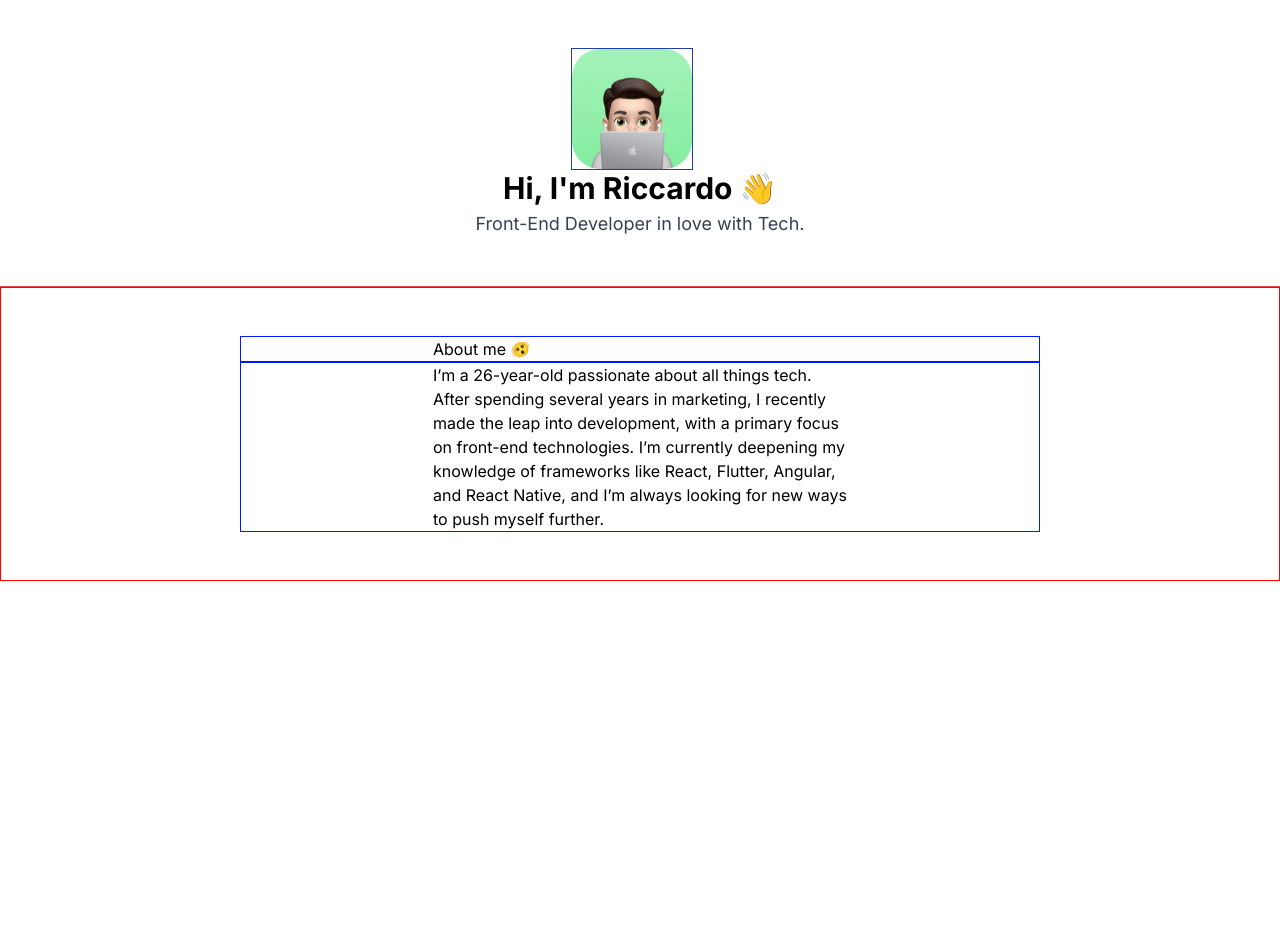
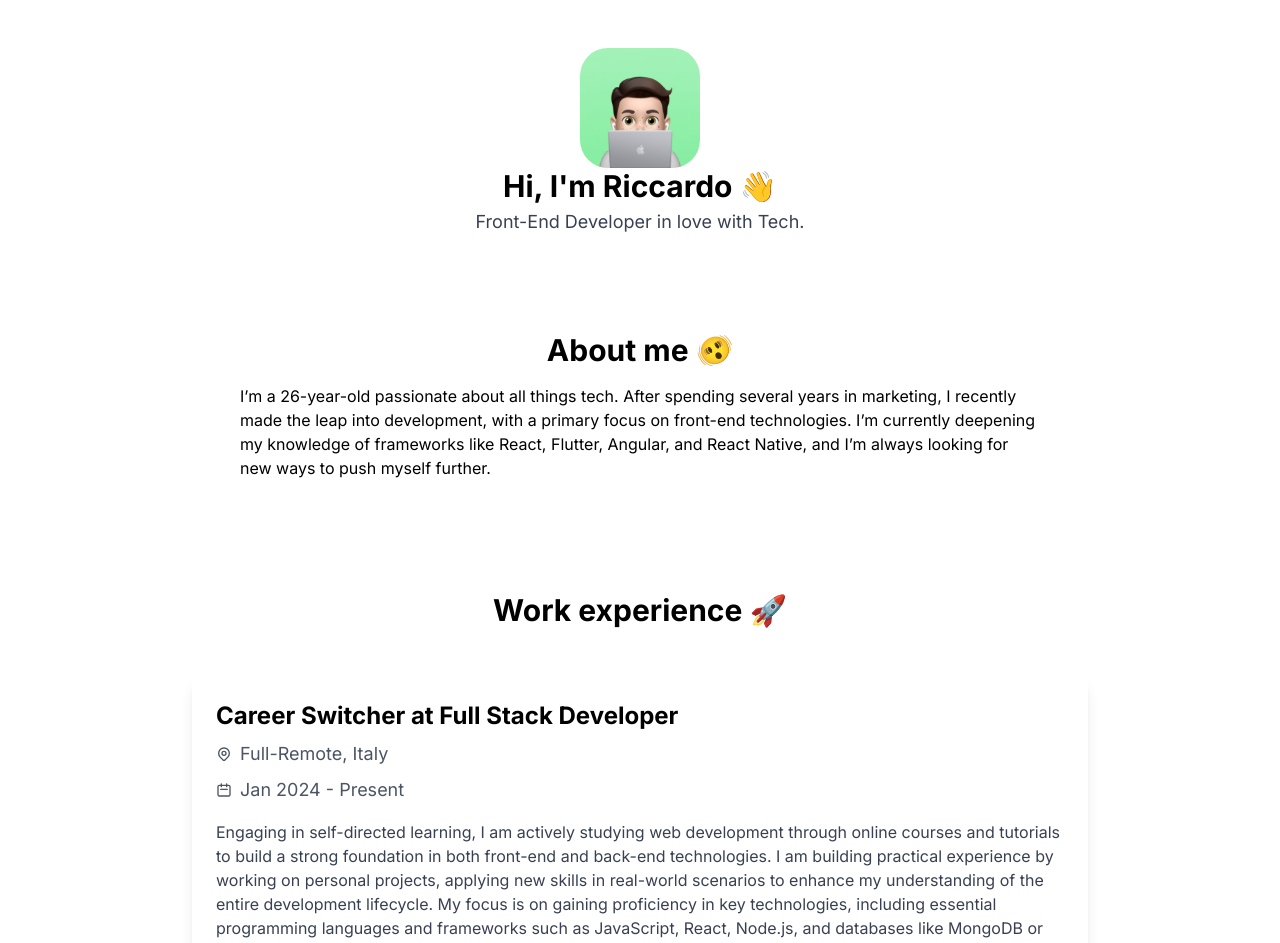
Before and after one commit to ricciviero/my-react-website, a React (Create React App) app: page / in a window 1280 px wide. Shown: the top 943 px of the page. Before the commit the page ends 800 px from the top, so only its background shows below. Built offline with nearby package versions, Linux system fonts and the light colour scheme.

Commit message:
work experience section done

```diff
--- a/src/back-end/riccardo.js
+++ b/src/back-end/riccardo.js
@@ -54,7 +54,66 @@ export const riccardo = [
             'ionic': false,
             'vue': false,
             'svelte': false,
-        }
+        },
 
     }
-]
+];
+
+
+
+export const workExperience = [
+
+    {
+        "company": "Full Stack Developer",
+        "role": "Career Switcher",
+        "city": "Full-Remote",
+        "country": "Italy",
+        "startDate": "Jan 2024",
+        "endDate": "Present",
+        "description": "Engaging in self-directed learning, I am actively studying web development through online courses and tutorials to build a strong foundation in both front-end and back-end technologies. I am building practical experience by working on personal projects, applying new skills in real-world scenarios to enhance my understanding of the entire development lifecycle. My focus is on gaining proficiency in key technologies, including essential programming languages and frameworks such as JavaScript, React, Node.js, and databases like MongoDB or SQL. Additionally, I am participating in developer communities, joining coding forums to connect with other developers, share knowledge, and stay updated on industry trends and best practices. To guide my progress, I have set clear goals, establishing a roadmap for my transformation with milestones for completing specific projects and gaining certifications that demonstrate my expertise."
+
+    },
+
+    {
+
+        "company": "Let's Talk",
+        "role": "Co-Founder",
+        "city": "Rome",
+        "country": "Italy",
+        "startDate": "Jan 2022",
+        "endDate": "Dec 2023",
+        "description": "I led efforts in acquiring new clients by identifying opportunities, pitching agency services, and building long-term relationships with potential clients. I developed and implemented client acquisition strategies, including networking, outreach, and negotiating contracts to expand the agency’s portfolio. I oversaw the management of key projects from start to finish, ensuring that client expectations were met, timelines were adhered to, and resources were allocated effectively. Additionally, I collaborated with internal teams to ensure smooth project execution, maintaining high standards of quality while delivering on client objectives. As a senior point of contact for clients, I managed high-level relationships, resolved issues, and provided strategic guidance throughout the project lifecycle."
+
+    },
+    {
+        "company": "Bepop",
+        "role": "Account Manager",
+        "city": "Rome",
+        "country": "Italy",
+        "startDate": "Sep 2021",
+        "endDate": "Dec 2021",
+        "description": "I acted as the primary point of contact for clients such as Uliveto and Yamamay, ensuring effective communication and alignment on campaign objectives. I assisted in managing the execution of advertising campaigns, coordinating with internal teams to meet deadlines and client expectations."
+
+    },
+    {
+        "company": "Four ADV",
+        "role": "Account Manager",
+        "city": "Latina",
+        "country": "Italy",
+        "startDate": "Jan 2020",
+        "endDate": "Aug 2021",
+        "description": "I served as the primary point of contact between the agency and clients, ensuring clear communication and a thorough understanding of client needs. I managed and oversaw the execution of advertising campaigns, coordinating with internal teams (creative, media, digital) to ensure timely and effective delivery. Additionally, I developed and maintained strong client relationships by providing regular updates on project progress and performance while addressing any concerns or feedback. I also monitored campaign performance and collaborated with clients to refine strategies, ensuring goals were met and suggesting improvements based on data analysis."
+
+    },
+
+    {
+        "company": "Stratego",
+        "role": "Junior Copywriter",
+        "city": "Latina",
+        "country": "Italy",
+        "startDate": "Sep 2018",
+        "endDate": "Dec 2019",
+        "description": "I was responsible for the ideation and development of editorial plans for major social media channels, as well as the creation and management of advertising campaigns. This included designing and managing FB/IG ads and crafting comprehensive communication and advertising strategies to meet the brand’s objectives."
+
+    },
+];
--- a/src/components/About.js
+++ b/src/components/About.js
@@ -2,11 +2,11 @@ export default function About({ riccardoData }) {
 
     return (
         <>
-            <section className="about">
-                <div className="about-title">
-                    <h1> About me 🫨 </h1>
+            <section className="flex flex-col justify-center items-center p-12">
+                <div className="flex flex-col justify-center p-0 w-full max-w-[800px]">
+                    <h1 className="text-3xl font-bold text-center mb-4"> About me 🫨 </h1>
                 </div>
-                <div className="about-description">
+                <div className="flex flex-col justify-center p-0 w-full max-w-[800px]">
                     <p> {riccardoData.description} </p>
                 </div>
             </section>
--- a/src/components/App.js
+++ b/src/components/App.js
@@ -1,14 +1,16 @@
 // importazione componenti
 import Header from './Header.js';
 import About from './About.js';
+import Experience from './Experience.js';
 
 // importazione costanti e variabili
-import { riccardo } from '../back-end/riccardo';
+import { riccardo, workExperience } from '../back-end/riccardo';
 
 // componente app
 export default function App() {
 
   const riccardoData = riccardo[0];
+  const experienceData = workExperience;
 
 
   return (
@@ -16,9 +18,17 @@ export default function App() {
       <Header
         riccardoData={riccardoData}
       />
+
       <About
         riccardoData={riccardoData}
       />
+
+      <Experience
+        experienceData={experienceData}
+      />
+
+
+
     </>
   );
 }
--- /dev/null
+++ b/src/components/Experience.js
@@ -0,0 +1,43 @@
+export default function Experience({ experienceData }) {
+    return (
+        <section className="container mx-auto px-4 py-16">
+
+            <h1 className="text-3xl font-bold text-center mb-12"> Work experience 🚀</h1>
+
+            <div className="grid grid-cols-1 gap-8 max-w-4xl mx-auto">
+                {experienceData.map((experience, index) => (
+                    <div key={index} className="bg-white rounded-lg shadow-lg overflow-hidden transition-all duration-300 hover:shadow-xl hover:-translate-y-1">
+                        <div className="p-6">
+                            <h2 className="text-2xl font-bold text-black mb-2">
+                                {experience.role} at {experience.company}
+                            </h2>
+                            <div className="flex items-center text-gray-600 mb-2">
+                                <svg xmlns="http://www.w3.org/2000/svg" className="h-4 w-4 mr-2" fill="none" viewBox="0 0 24 24" stroke="currentColor">
+                                    <path strokeLinecap="round" strokeLinejoin="round" strokeWidth={2} d="M17.657 16.657L13.414 20.9a1.998 1.998 0 01-2.827 0l-4.244-4.243a8 8 0 1111.314 0z" />
+                                    <path strokeLinecap="round" strokeLinejoin="round" strokeWidth={2} d="M15 11a3 3 0 11-6 0 3 3 0 016 0z" />
+                                </svg>
+                                <h3 className="text-lg">{experience.city}, {experience.country}</h3>
+                            </div>
+                            <div className="flex items-center text-gray-600 mb-4">
+                                <svg xmlns="http://www.w3.org/2000/svg" className="h-4 w-4 mr-2" fill="none" viewBox="0 0 24 24" stroke="currentColor">
+                                    <path strokeLinecap="round" strokeLinejoin="round" strokeWidth={2} d="M8 7V3m8 4V3m-9 8h10M5 21h14a2 2 0 002-2V7a2 2 0 00-2-2H5a2 2 0 00-2 2v12a2 2 0 002 2z" />
+                                </svg>
+                                <h4 className="text-lg">{experience.startDate} - {experience.endDate}</h4>
+                            </div>
+                            <p className="text-gray-700 mb-4">{experience.description}</p>
+                        </div>
+                        <div className="bg-gray-100 px-6 py-4">
+                            <div className="flex items-center text-gray-600">
+                                <svg xmlns="http://www.w3.org/2000/svg" className="h-5 w-5 mr-2" fill="none" viewBox="0 0 24 24" stroke="currentColor">
+                                    <path strokeLinecap="round" strokeLinejoin="round" strokeWidth={2} d="M21 13.255A23.931 23.931 0 0112 15c-3.183 0-6.22-.62-9-1.745M16 6V4a2 2 0 00-2-2h-4a2 2 0 00-2 2v2m4 6h.01M5 20h14a2 2 0 002-2V8a2 2 0 00-2-2H5a2 2 0 00-2 2v10a2 2 0 002 2z" />
+                                </svg>
+                                <span className="text-sm">Work experience</span>
+                            </div>
+                        </div>
+                    </div>
+                ))}
+            </div>
+
+        </section>
+    );
+}
--- a/src/components/Header.js
+++ b/src/components/Header.js
@@ -3,14 +3,10 @@ import logo from './logo.svg';
 
 // componente header
 export default function Header({ riccardoData }) {
-
-    // estrazione dati dall'array di oggetti Riccardo
-
-
     return (
         <>
-            <header className="flex justify-center items-center p-12 border-b border-red-500 md:flex-col md:text-center">
-                <div className="mr-4 border border-blue-800 transition-transform duration-300 hover:scale-105">
+            <header className="flex justify-center items-center p-12 md:flex-col md:text-center">
+                <div className="transition-transform duration-300 hover:scale-105">
                     <img src={logo} alt="logo" className="max-w-[120px] h-auto" />
                 </div>
                 <div className="flex flex-col justify-center">
--- a/src/index.css
+++ b/src/index.css
@@ -24,112 +24,3 @@ body {
   background-color: #fff;
   animation: fadeIn 0.5s ease-in;
 }
-
-.header {
-  display: flex;
-  justify-content: center;
-  align-items: center;
-  padding: 3rem 10rem 3rem 10rem;
-  /* debugging */
-  border: 1px solid red;
-
-}
-
-.header-logo {
-  margin-right: 1rem;
-  border: 1px solid rgb(0, 26, 255);
-}
-
-.header-logo img {
-  max-width: 120px;
-  height: auto;
-  transition: transform 0.3s ease;
-
-}
-
-.header-logo img:hover {
-  transform: scale(1.05);
-}
-
-.header-title {
-  display: flex;
-  flex-direction: column;
-  justify-content: center;
-
-  border: 1px solid rgb(0, 26, 255);
-}
-
-.header-title h1 {
-  font-size: 3rem;
-  font-weight: 700;
-  color: #000000;
-  margin: 0;
-
-}
-
-.header-title h2 {
-  font-size: 1.3rem;
-  font-weight: 400;
-  color: #424242;
-  margin: 0.2rem 0 0;
-  max-width: 800px;
-}
-
-@media (max-width: 768px) {
-  .header {
-    flex-direction: column;
-    text-align: center;
-    padding: 1rem;
-  }
-
-  .header-logo {
-    margin-right: 0;
-    margin-bottom: 0.5rem;
-  }
-
-  .header-title {
-    align-items: center;
-  }
-
-  .header-title h1 {
-    font-size: 1.5rem;
-  }
-
-  .header-title h2 {
-    font-size: 0.9rem;
-  }
-}
-
-
-
-/* ABOUT */
-
-.about {
-  display: flex;
-  flex-direction: column;
-  justify-content: center;
-  align-items: center;
-  /* Centra gli elementi */
-  padding: 3rem 10rem;
-  border: 1px solid red;
-  /* Debugging */
-}
-
-.about-title,
-.about-description {
-  display: flex;
-  flex-direction: column;
-  justify-content: center;
-  margin: 0;
-  /* Rimuovi margini */
-  padding: 0 12rem;
-  /* Usa padding per spaziatura */
-  max-width: 800px;
-  /* Imposta una larghezza massima */
-  width: 100%;
-  /* Assicurati che occupi il 100% fino al max-width */
-  border: 1px solid rgb(0, 26, 255);
-  /* Debugging */
-}
-
-/* EXPERIENCE */
```
